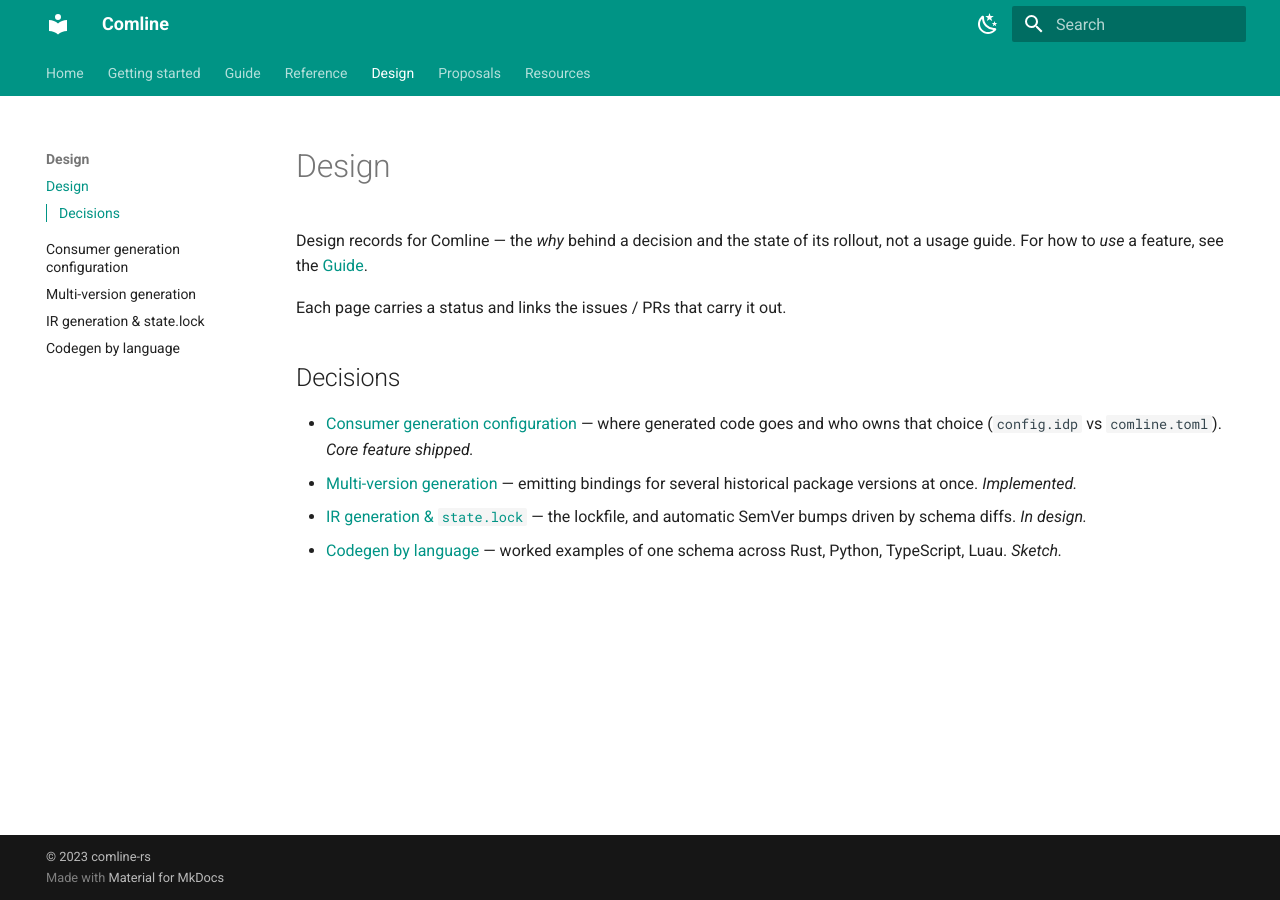
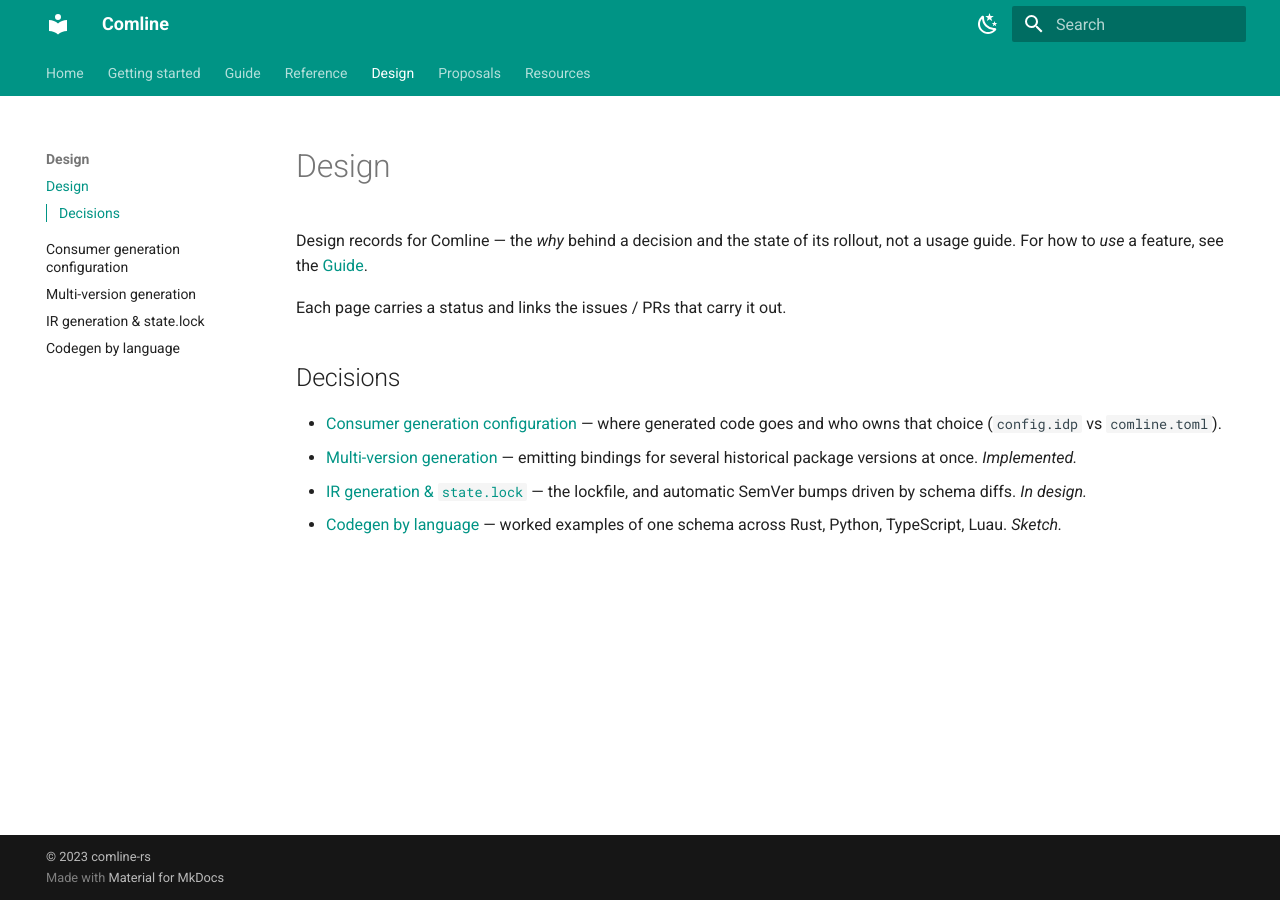
Before and after one commit to ComlineProject/docs, an MkDocs documentation site: the page built from docs/docs/design/index.md, in a window 1280 px wide. Built offline with MkDocs 1.6.1 and Material for MkDocs 9.7.7, drawn with Linux system fonts in a browser that asks for light colours; the version menu is left out.

Commit message:
docs(design): drop the status line on the first decision entry

```diff
--- a/docs/docs/design/index.md
+++ b/docs/docs/design/index.md
@@ -10,7 +10,6 @@
 
 - [Consumer generation configuration](consumer-generation-config.md) — where
   generated code goes and who owns that choice (`config.idp` vs `comline.toml`).
-  *Core feature shipped.*
 - [Multi-version generation](multi-version-generation.md) — emitting bindings for
   several historical package versions at once. *Implemented.*
 - [IR generation & `state.lock`](ir-generation.md) — the lockfile, and automatic
```
